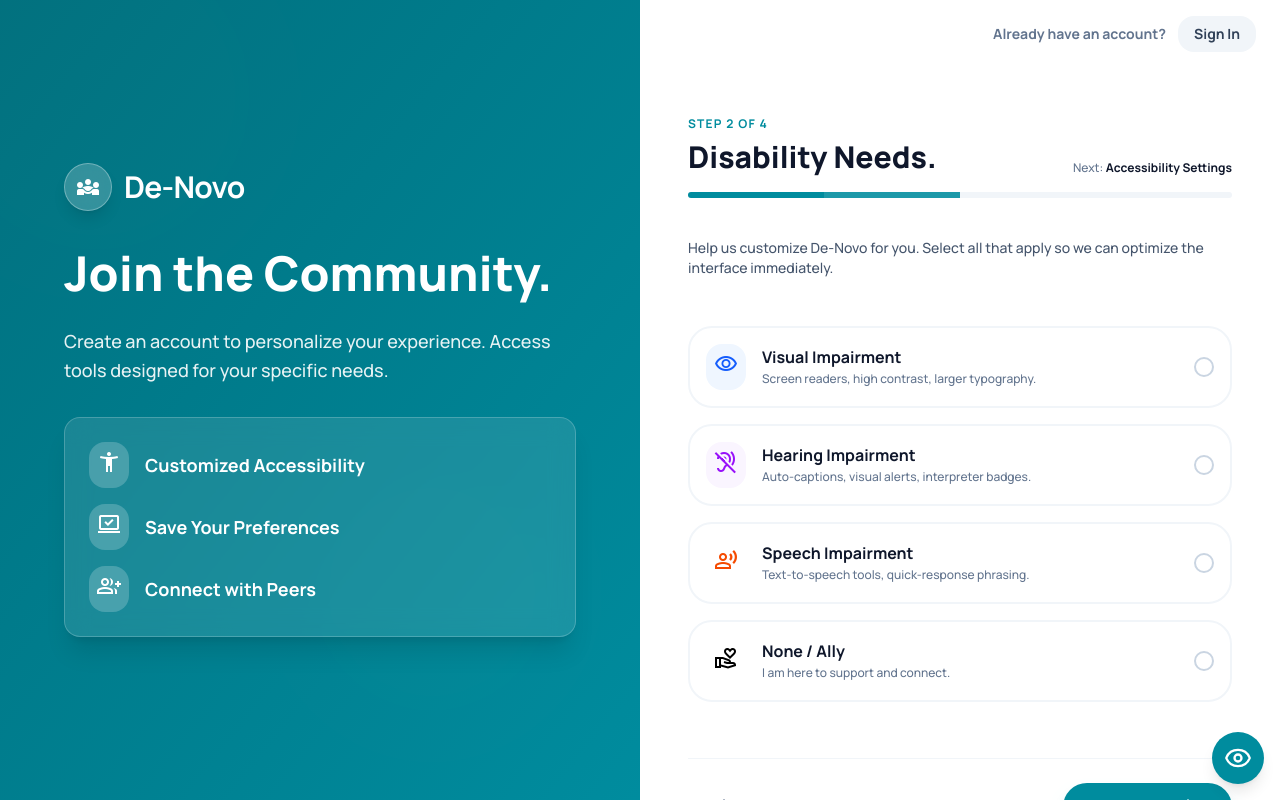
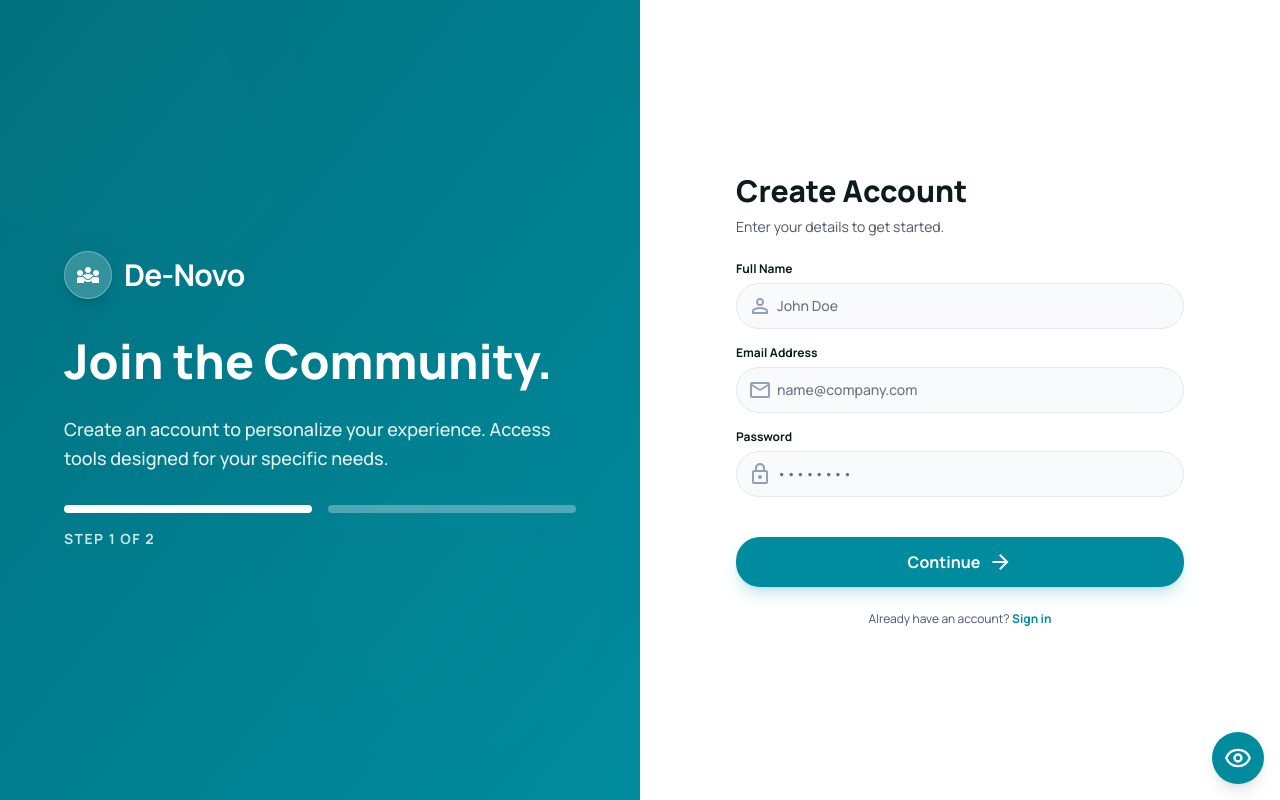
Before and after one commit to MdAhbab/De-Novo, a React (Vite) app in the folder frontend/: page /register in a window 1280 px wide. Built offline with nearby package versions, Linux system fonts and the light colour scheme.

Commit message:
login, signup ui finished

```diff
--- a/frontend/src/pages/RegisterPage.jsx
+++ b/frontend/src/pages/RegisterPage.jsx
@@ -1,28 +1,60 @@
 import React, { useState } from 'react';
-import { Link } from 'react-router-dom';
+import { Link, useNavigate } from 'react-router-dom';
+import { useAuth } from '../context/AuthContext';
 
 const RegisterPage = () => {
-    // State to track selected options (for better interactive check/styling)
-    const [selected, setSelected] = useState([]);
+    const { register } = useAuth();
+    const navigate = useNavigate();
 
-    const toggleSelection = (value) => {
-        if (selected.includes(value)) {
-            setSelected(selected.filter(item => item !== value));
+    // State
+    const [step, setStep] = useState(1);
+    const [isSubmitting, setIsSubmitting] = useState(false);
+    const [formData, setFormData] = useState({
+        name: '',
+        email: '',
+        password: '',
+        disabilities: []
+    });
+
+    // Handlers
+    const toggleDisability = (value) => {
+        if (formData.disabilities.includes(value)) {
+            setFormData({ ...formData, disabilities: formData.disabilities.filter(item => item !== value) });
         } else {
-            setSelected([...selected, value]);
+            setFormData({ ...formData, disabilities: [...formData.disabilities, value] });
+        }
+    };
+
+    const handleNext = (e) => {
+        e.preventDefault();
+        setStep(prev => prev + 1);
+    };
+
+    const handleBack = () => {
+        setStep(prev => prev - 1);
+    };
+
+    const handleSubmit = async (e) => {
+        e.preventDefault();
+        setIsSubmitting(true);
+        try {
+            await register(formData);
+            navigate('/dashboard');
+        } catch (error) {
+            console.error('Registration failed:', error);
+        } finally {
+            setIsSubmitting(false);
         }
     };
 
     return (
         <div className="h-screen w-full flex bg-background-light dark:bg-background-dark font-display overflow-hidden">
-            {/* Left Side - Visual & Branding (Adapted for Register) */}
+            {/* Left Side - Visual & Branding */}
             <div className="hidden lg:flex lg:w-1/2 relative overflow-hidden bg-primary items-center justify-center p-12">
-                {/* Abstract Background Elements */}
                 <div className="absolute top-0 left-0 w-full h-full bg-gradient-to-br from-primary-dark to-primary opacity-90 z-10"></div>
                 <div className="absolute -top-24 -left-24 w-96 h-96 bg-white/10 rounded-full blur-3xl z-0 animate-float"></div>
                 <div className="absolute bottom-12 right-12 w-80 h-80 bg-white/10 rounded-full blur-3xl z-0 animate-float-delayed"></div>
 
-                {/* Content Overlay */}
                 <div className="relative z-20 text-white max-w-lg">
                     <div className="mb-8 flex items-center gap-3">
                         <div className="w-12 h-12 bg-white/20 backdrop-blur-md rounded-xl flex items-center justify-center border border-white/30 shadow-lg">
@@ -35,124 +67,157 @@ const RegisterPage = () => {
                         Create an account to personalize your experience. Access tools designed for your specific needs.
                     </p>
 
-                    {/* Feature List */}
-                    <div className="bg-white/10 backdrop-blur-md border border-white/20 p-6 rounded-2xl shadow-xl space-y-4">
-                        <div className="flex items-center gap-4">
-                            <div className="p-2 bg-white/20 rounded-lg"><span className="material-symbols-outlined text-white">accessibility_new</span></div>
-                            <span className="font-bold text-lg">Customized Accessibility</span>
+                    {/* Step Indicators */}
+                    <div className="flex gap-4">
+                        <div className={`flex-1 h-2 rounded-full transition-all duration-300 ${step >= 1 ? 'bg-white' : 'bg-white/30'}`}></div>
+                        <div className={`flex-1 h-2 rounded-full transition-all duration-300 ${step >= 2 ? 'bg-white' : 'bg-white/30'}`}></div>
                     </div>
-                        <div className="flex items-center gap-4">
-                            <div className="p-2 bg-white/20 rounded-lg"><span className="material-symbols-outlined text-white">sync_saved_locally</span></div>
-                            <span className="font-bold text-lg">Save Your Preferences</span>
+                    <p className="mt-4 text-sm font-bold text-white/80 uppercase tracking-widest">Step {step} of 2</p>
                 </div>
-                        <div className="flex items-center gap-4">
-                            <div className="p-2 bg-white/20 rounded-lg"><span className="material-symbols-outlined text-white">group_add</span></div>
-                            <span className="font-bold text-lg">Connect with Peers</span>
+            </div>
+
+            {/* Right Side - Form */}
+            <div className="w-full lg:w-1/2 flex flex-col justify-center items-center p-6 lg:p-12 relative bg-white dark:bg-gray-900 overflow-y-auto">
+                {/* Mobile Header */}
+                <div className="lg:hidden w-full flex justify-between items-center mb-6">
+                    <div className="flex items-center gap-2 text-primary">
+                        <span className="material-symbols-outlined text-3xl">diversity_3</span>
+                        <span className="text-xl font-bold">De-Novo</span>
+                    </div>
+                </div>
+
+                <div className="w-full max-w-md space-y-6">
+                    <div className="text-center lg:text-left">
+                        <h2 className="text-3xl font-black text-text-main dark:text-white mb-2">
+                            {step === 1 ? 'Create Account' : 'Customize Experience'}
+                        </h2>
+                        <p className="text-text-muted dark:text-gray-400 text-sm">
+                            {step === 1 ? 'Enter your details to get started.' : 'Select applicable options to optimize the UI.'}
+                        </p>
+                    </div>
+
+                    <form className="space-y-6" onSubmit={step === 1 ? handleNext : handleSubmit}>
+                        {step === 1 && (
+                            <div className="space-y-4 animate-in slide-in-from-right-8 duration-300">
+                                <div>
+                                    <label className="block text-xs font-bold text-text-main dark:text-white mb-1.5">Full Name</label>
+                                    <div className="relative">
+                                        <input
+                                            type="text"
+                                            required
+                                            className="appearance-none block w-full px-4 pl-10 py-3 border border-slate-200 dark:border-gray-700 rounded-xl bg-slate-50 dark:bg-gray-800 text-text-main dark:text-white focus:ring-2 focus:ring-primary focus:border-transparent outline-none transition-all font-medium text-sm"
+                                            placeholder="John Doe"
+                                            value={formData.name}
+                                            onChange={(e) => setFormData({ ...formData, name: e.target.value })}
+                                        />
+                                        <span className="material-symbols-outlined absolute left-3 top-1/2 -translate-y-1/2 text-slate-400">person</span>
+                                    </div>
+                                </div>
+                                <div>
+                                    <label className="block text-xs font-bold text-text-main dark:text-white mb-1.5">Email Address</label>
+                                    <div className="relative">
+                                        <input
+                                            type="email"
+                                            required
+                                            className="appearance-none block w-full px-4 pl-10 py-3 border border-slate-200 dark:border-gray-700 rounded-xl bg-slate-50 dark:bg-gray-800 text-text-main dark:text-white focus:ring-2 focus:ring-primary focus:border-transparent outline-none transition-all font-medium text-sm"
+                                            placeholder="name@company.com"
+                                            value={formData.email}
+                                            onChange={(e) => setFormData({ ...formData, email: e.target.value })}
+                                        />
+                                        <span className="material-symbols-outlined absolute left-3 top-1/2 -translate-y-1/2 text-slate-400">mail</span>
+                                    </div>
+                                </div>
+                                <div>
+                                    <label className="block text-xs font-bold text-text-main dark:text-white mb-1.5">Password</label>
+                                    <div className="relative">
+                                        <input
+                                            type="password"
+                                            required
+                                            className="appearance-none block w-full px-4 pl-10 py-3 border border-slate-200 dark:border-gray-700 rounded-xl bg-slate-50 dark:bg-gray-800 text-text-main dark:text-white focus:ring-2 focus:ring-primary focus:border-transparent outline-none transition-all font-medium text-sm"
+                                            placeholder="••••••••"
+                                            value={formData.password}
+                                            onChange={(e) => setFormData({ ...formData, password: e.target.value })}
+                                        />
+                                        <span className="material-symbols-outlined absolute left-3 top-1/2 -translate-y-1/2 text-slate-400">lock</span>
                                     </div>
                                 </div>
                             </div>
-            </div>
+                        )}
 
-            {/* Right Side - Register Wizard */}
-            <div className="w-full lg:w-1/2 flex flex-col relative bg-white dark:bg-gray-900 overflow-y-auto">
-                {/* Top Navigation / Mobile Header */}
-                <div className="sticky top-0 z-40 bg-white/95 dark:bg-gray-900/95 backdrop-blur-sm px-6 py-4 flex items-center justify-between border-b border-slate-100 dark:border-gray-800 lg:border-none">
-                    <div className="lg:hidden flex items-center gap-2 text-primary">
-                        <span className="material-symbols-outlined text-3xl">diversity_3</span>
-                        <span className="text-xl font-bold">De-Novo</span>
-                    </div>
-                    <div className="hidden lg:block"></div> {/* Spacer for desktop layout balance if needed */}
-                    <div className="flex items-center gap-3 ml-auto">
-                        <span className="text-sm font-bold text-slate-500 hidden md:block">Already have an account?</span>
-                        <Link to="/login" className="px-4 py-2 rounded-lg bg-slate-100 dark:bg-gray-800 text-slate-700 dark:text-white font-bold text-sm hover:bg-slate-200 dark:hover:bg-gray-700 transition-colors">
-                            Sign In
-                        </Link>
-                    </div>
-                </div>
-
-                <div className="flex-1 w-full max-w-2xl mx-auto p-6 md:p-12 flex flex-col justify-center">
-                    {/* Main Content (Wizard) */}
-                    <main className="flex flex-col gap-6" id="main-content">
-                        {/* Progress Indicator */}
-                        <nav aria-label="Registration Progress" className="w-full mb-4">
-                            <div className="flex flex-col gap-4">
-                                <div className="flex justify-between items-end">
-                                    <div>
-                                        <p className="text-xs font-bold text-primary uppercase tracking-widest mb-1.5">Step 2 of 4</p>
-                                        <h2 className="text-3xl font-black text-slate-900 dark:text-white leading-tight">Disability Needs.</h2>
-                                    </div>
-                                    <div className="hidden md:block text-right">
-                                        <p className="text-xs text-slate-500 dark:text-slate-400 font-medium">Next: <span className="text-slate-900 dark:text-white font-bold">Accessibility Settings</span></p>
-                                    </div>
-                                </div>
-                                {/* Progress Bar Visual */}
-                                <div className="h-1.5 w-full bg-slate-100 dark:bg-slate-800 rounded-full overflow-hidden flex">
-                                    <div className="h-full bg-primary w-1/4"></div> {/* Step 1 */}
-                                    <div className="h-full bg-primary w-1/4 relative overflow-hidden">
-                                        <div className="absolute inset-0 bg-white/20 animate-pulse-slow"></div>
-                                    </div> {/* Step 2 (Active) */}
-                                    <div className="h-full bg-transparent w-2/4"></div> {/* Remaining */}
-                                </div>
-                            </div>
-                        </nav>
-
-                        <div className="mb-6">
-                            <p className="text-sm text-slate-600 dark:text-slate-300 font-medium">
-                                Help us customize De-Novo for you. Select all that apply so we can optimize the interface immediately.
-                            </p>
-                        </div>
-
-                        {/* Selection Grid */}
-                        <form aria-label="Disability Selection Form" className="grid grid-cols-1 gap-4" onSubmit={(e) => e.preventDefault()}>
-                            {/* Reusable Option Card logic - Compact Layout */}
+                        {step === 2 && (
+                            <div className="grid grid-cols-1 gap-3 animate-in slide-in-from-right-8 duration-300">
                                 {[
-                                { id: 'visual', icon: 'visibility', title: 'Visual Impairment', desc: 'Screen readers, high contrast, larger typography.', color: 'blue' },
-                                { id: 'hearing', icon: 'hearing_disabled', title: 'Hearing Impairment', desc: 'Auto-captions, visual alerts, interpreter badges.', color: 'purple' },
-                                { id: 'speech', icon: 'record_voice_over', title: 'Speech Impairment', desc: 'Text-to-speech tools, quick-response phrasing.', color: 'orange' },
-                                { id: 'ally', icon: 'volunteer_activism', title: 'None / Ally', desc: 'I am here to support and connect.', color: 'emerald' }
+                                    { id: 'visual', icon: 'visibility', title: 'Visual', desc: 'Screen readers, large text.', color: 'blue' },
+                                    { id: 'hearing', icon: 'hearing_disabled', title: 'Hearing', desc: 'Captions, visual alerts.', color: 'purple' },
+                                    { id: 'speech', icon: 'record_voice_over', title: 'Speech', desc: 'TTS tools, phrasing.', color: 'orange' },
+                                    { id: 'ally', icon: 'volunteer_activism', title: 'None / Ally', desc: 'Support & connect.', color: 'emerald' }
                                 ].map((option) => (
-                                <label key={option.id} className="relative group cursor-pointer">
+                                    <label key={option.id} className="relative cursor-pointer group">
                                         <input
+                                            type="checkbox"
                                             className="peer sr-only"
-                                        name="disability"
-                                        type="checkbox"
-                                        value={option.id}
-                                        checked={selected.includes(option.id)}
-                                        onChange={() => toggleSelection(option.id)}
+                                            checked={formData.disabilities.includes(option.id)}
+                                            onChange={() => toggleDisability(option.id)}
                                         />
-                                    <div className={`p-4 rounded-xl border-2 transition-all duration-200 flex items-center gap-4 relative overflow-hidden ${selected.includes(option.id)
+                                        <div className={`p-4 rounded-xl border-2 transition-all duration-200 flex items-center gap-4 ${formData.disabilities.includes(option.id)
                                                 ? 'border-primary bg-primary/5 dark:bg-primary/10'
-                                            : 'border-slate-100 dark:border-slate-700 hover:border-primary/40 hover:bg-slate-50 dark:hover:bg-slate-800/50 bg-white dark:bg-slate-800'
+                                                : 'border-slate-100 dark:border-slate-700 hover:border-primary/50 bg-white dark:bg-gray-800'
                                             }`}>
-                                        <div className={`p-2 rounded-lg shrink-0 ${selected.includes(option.id) ? 'bg-white dark:bg-white/10 text-primary' : `bg-${option.color}-50 dark:bg-${option.color}-900/20 text-${option.color}-600 dark:text-${option.color}-400`
+                                            <div className={`p-2 rounded-lg ${formData.disabilities.includes(option.id)
+                                                    ? 'bg-primary text-white'
+                                                    : `bg-${option.color}-50 dark:bg-gray-700 text-${option.color}-500 dark:text-${option.color}-400`
                                                 }`}>
-                                            <span className="material-symbols-outlined text-2xl">{option.icon}</span>
+                                                <span className="material-symbols-outlined text-xl">{option.icon}</span>
                                             </div>
                                             <div className="flex-1">
-                                            <h3 className="text-base font-bold text-slate-900 dark:text-white">{option.title}</h3>
-                                            <p className="text-xs text-slate-500 dark:text-slate-400 font-medium leading-relaxed line-clamp-1 sm:line-clamp-none">{option.desc}</p>
+                                                <h3 className="font-bold text-sm text-text-main dark:text-white">{option.title}</h3>
+                                                <p className="text-xs text-text-muted dark:text-gray-400">{option.desc}</p>
                                             </div>
-                                        <div className={`w-5 h-5 rounded-full border-2 flex items-center justify-center transition-colors shrink-0 ${selected.includes(option.id) ? 'border-primary bg-primary text-white' : 'border-slate-300 dark:border-slate-600'
+                                            <div className={`w-5 h-5 rounded-full border-2 flex items-center justify-center transition-all ${formData.disabilities.includes(option.id)
+                                                    ? 'border-primary bg-primary text-white'
+                                                    : 'border-slate-300 dark:border-slate-600'
                                                 }`}>
-                                            {selected.includes(option.id) && <span className="material-symbols-outlined text-[12px] font-bold">check</span>}
+                                                {formData.disabilities.includes(option.id) && <span className="material-symbols-outlined text-[12px] font-bold">check</span>}
                                             </div>
                                         </div>
                                     </label>
                                 ))}
+                            </div>
+                        )}
+
+                        <div className="flex gap-3 pt-4">
+                            {step > 1 && (
+                                <button
+                                    type="button"
+                                    onClick={handleBack}
+                                    className="px-6 py-3 rounded-xl font-bold text-sm text-slate-500 hover:text-slate-800 dark:text-slate-400 dark:hover:text-white transition-colors bg-slate-100 dark:bg-gray-800"
+                                >
+                                    Back
+                                </button>
+                            )}
+                            <button
+                                type="submit"
+                                disabled={isSubmitting}
+                                className="flex-1 py-3 px-4 border border-transparent rounded-xl shadow-lg shadow-primary/20 text-base font-bold text-white bg-primary hover:bg-primary-dark focus:outline-none focus:ring-2 focus:ring-offset-2 focus:ring-primary disabled:opacity-50 disabled:cursor-not-allowed transition-all active:scale-[0.98] flex items-center justify-center gap-2"
+                            >
+                                {isSubmitting ? (
+                                    'Creating Account...'
+                                ) : (
+                                    <>
+                                        {step === 1 ? 'Continue' : 'Complete Registration'}
+                                        <span className="material-symbols-outlined text-lg">arrow_forward</span>
+                                    </>
+                                )}
+                            </button>
+                        </div>
                     </form>
 
-                        {/* Action Buttons */}
-                        <div className="mt-8 flex flex-col-reverse md:flex-row gap-3 pt-6 border-t border-slate-100 dark:border-slate-800">
-                            <button className="w-full md:w-auto px-6 h-12 rounded-xl font-bold text-sm text-slate-500 hover:text-slate-800 dark:text-slate-400 dark:hover:text-white transition-colors flex items-center justify-center gap-2">
-                                <span className="material-symbols-outlined text-lg">arrow_back</span>
-                                Back
-                            </button>
-                            <button className="w-full md:w-auto md:ml-auto px-8 h-12 rounded-xl bg-primary hover:bg-primary-dark text-white font-bold text-base shadow-lg shadow-primary/25 hover:shadow-xl hover:shadow-primary/30 focus:ring-4 focus:ring-primary/30 transition-all flex items-center justify-center gap-2 active:scale-[0.98]">
-                                <span>Continue</span>
-                                <span className="material-symbols-outlined text-lg">arrow_forward</span>
-                            </button>
-                        </div>
-                    </main>
+                    <p className="mt-6 text-center text-xs text-slate-600 dark:text-gray-400">
+                        Already have an account?{' '}
+                        <Link to="/login" className="font-bold text-primary hover:text-primary-dark transition-colors">
+                            Sign in
+                        </Link>
+                    </p>
                 </div>
             </div>
         </div>
```
Lines whose indentation alone changed are shown as unchanged.
